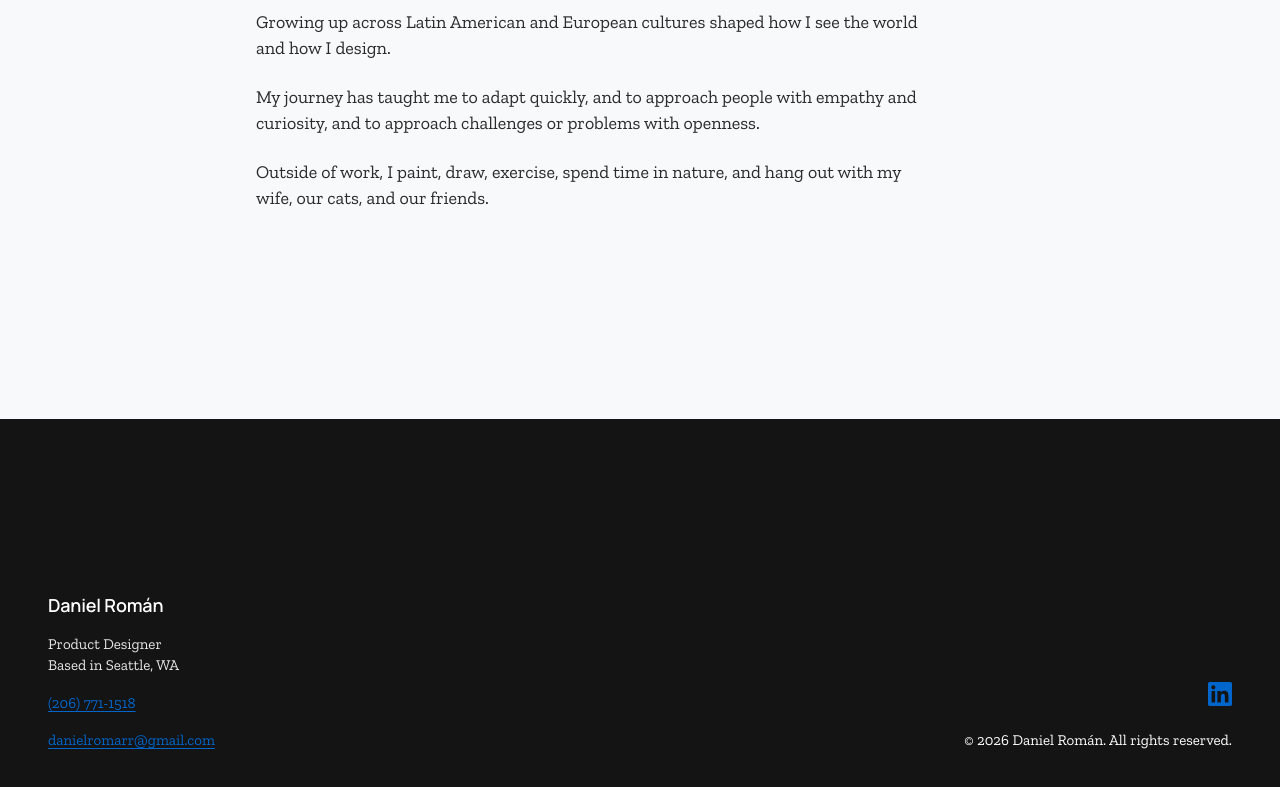
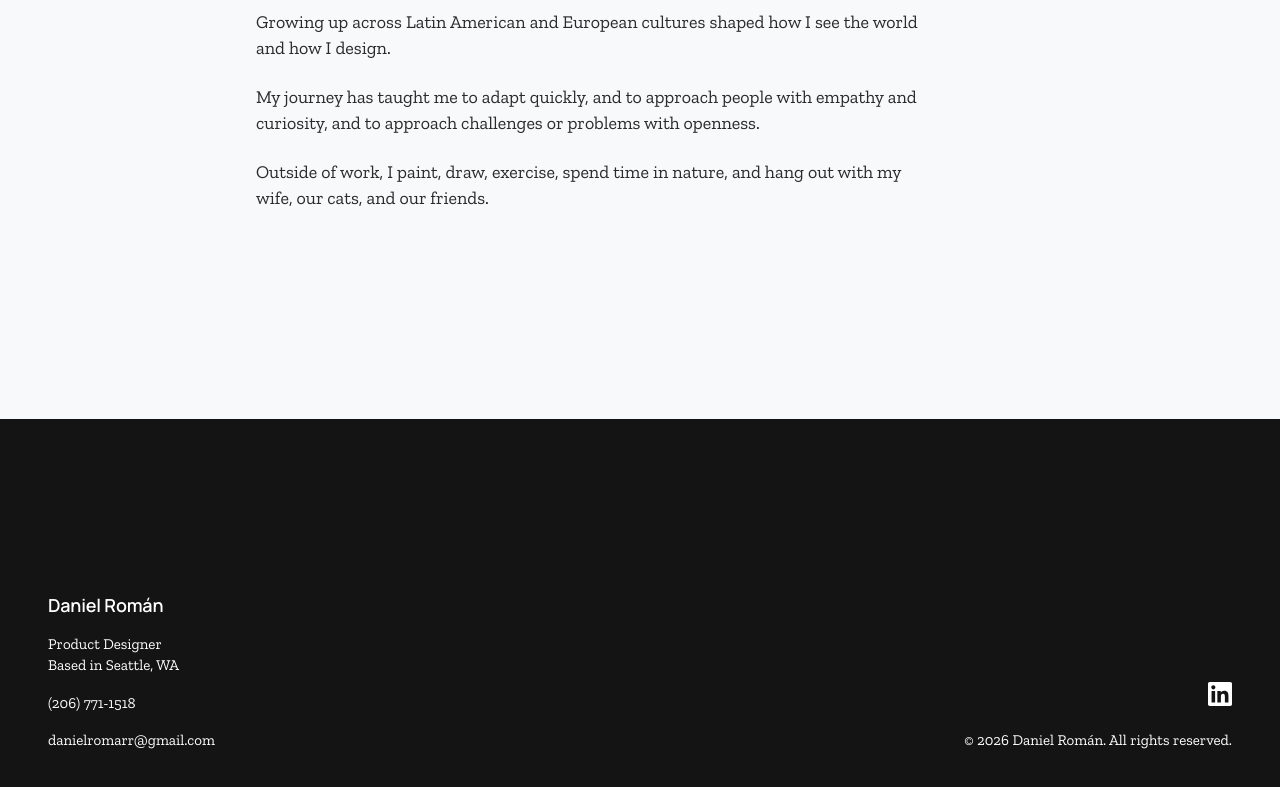
Before and after one commit to danielromanrr-vibe/Vibe-Code-PF, a React (Vite) app: page / in a window 1280 px wide. Shown: the part 2223-3010 px from the top of the page. Built offline with nearby package versions, Linux system fonts and the light colour scheme.

Commit message:
update
Made-with: Cursor

```diff
--- a/src/components/Footer.tsx
+++ b/src/components/Footer.tsx
@@ -14,7 +14,7 @@ export default function Footer({ className = '', id }: { className?: string; id?
           >
             Daniel Román
           </h3>
-          <div className="text-[length:var(--text-small)] leading-relaxed text-white/90">
+          <div className="text-[length:var(--text-small)] leading-relaxed text-white">
             Product Designer
             <br />
             Based in Seattle, WA
@@ -41,7 +41,7 @@ export default function Footer({ className = '', id }: { className?: string; id?
               target="_blank"
               rel="noopener noreferrer"
               data-cursor="hand"
-              className="transition-colors focus-visible:outline focus-visible:outline-2 focus-visible:outline-offset-2 focus-visible:outline-[var(--link)]"
+              className="transition-colors focus-visible:outline focus-visible:outline-2 focus-visible:outline-offset-2 focus-visible:outline-white"
               aria-label="LinkedIn"
             >
               <LinkedinFilledIcon className="h-6 w-6 shrink-0" />
--- a/src/index.css
+++ b/src/index.css
@@ -177,6 +177,16 @@
   a:has(> svg:only-child) {
     text-decoration: none;
   }
+
+  /* Footer (dark): all copy and links white, no global link underline/color */
+  footer,
+  footer a:link,
+  footer a:visited,
+  footer a:hover,
+  footer a:active {
+    color: #ffffff;
+    text-decoration: none;
+  }
 }
 
 @layer components {
```
